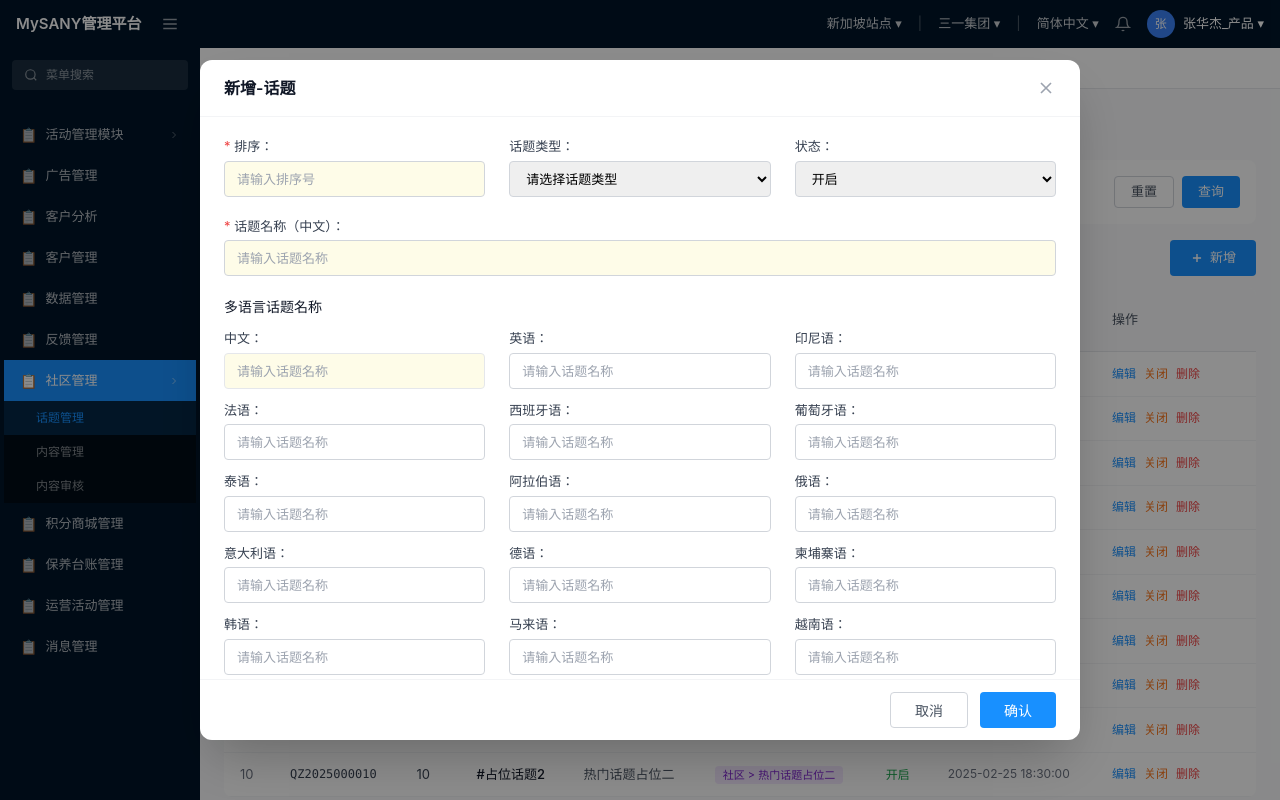
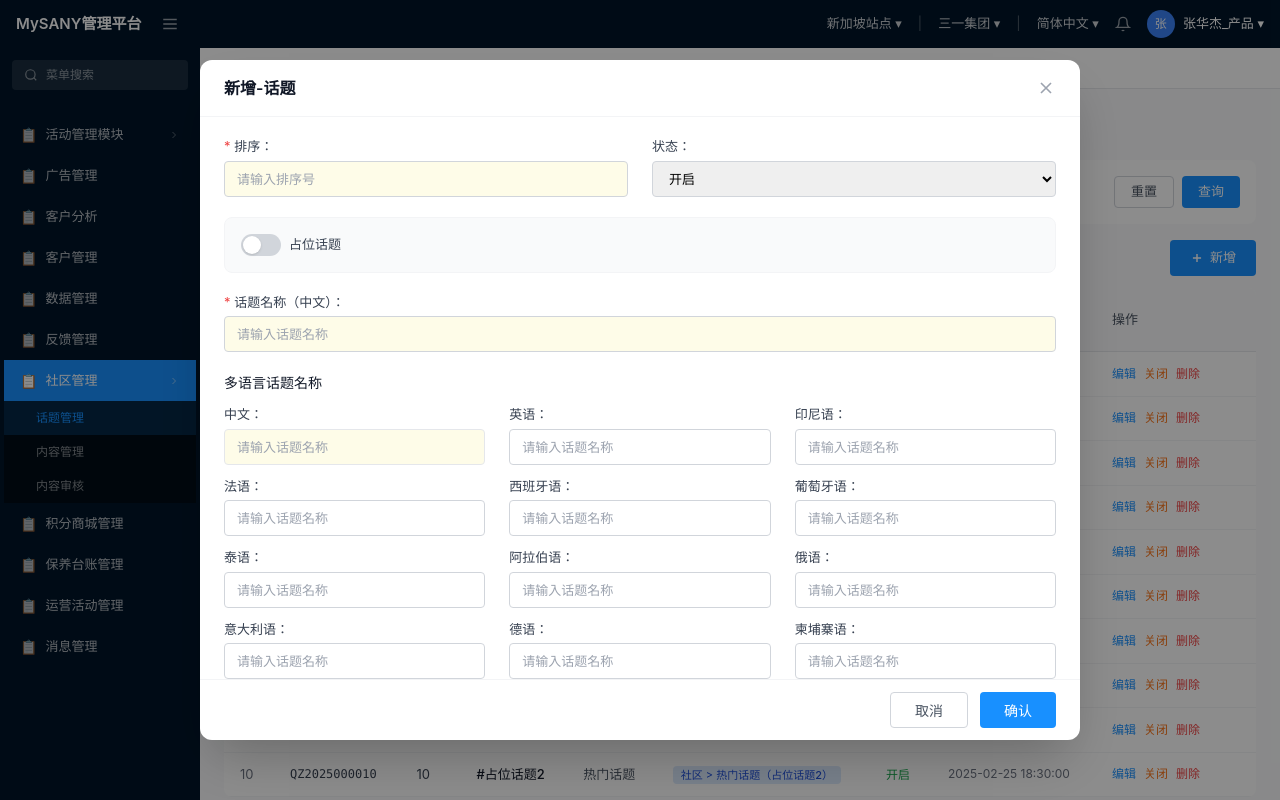
Before and after one commit to HuaJie-Git/SANY, a React (Vite) app: page /admin/topic in a window 1280 px wide. Both pictures are taken after a click on the button "新增". Built offline with nearby package versions, Linux system fonts and the light colour scheme.

Commit message:
feat(community): 完善话题关联与发布规则

```diff
--- a/src/admin/adminContent.js
+++ b/src/admin/adminContent.js
@@ -34,8 +34,6 @@ const initContentItems = () =>
       date: p.date,
       auditStatus: p.auditStatus || 'approved',
       auditHistory: [],
-      targetRegions: [], // 目标国区（空=全量可见）
-      targetRoles: [],  // 目标角色（空=全量可见）
       deleteStatus: '正常', // 正常 / 已删除
       deleteReason: '',
       deleteTime: '',
@@ -151,7 +149,7 @@ export const auditDeleteContent = (id, auditor, reason) => {
 };
 
 // 官方发布
-export const officialPublish = ({ title, content, topicId, type, image, duration, topicCode, targetRegions, targetRoles }) => {
+export const officialPublish = ({ title, content, topicId, type, image, duration, topicCode }) => {
   const topic = getTopicById(topicId);
   const newId = _nextContentId++;
   const newItem = {
@@ -165,8 +163,6 @@ export const officialPublish = ({ title, content, topicId, type, image, duration
     duration: duration || null, authorId: 'sany-official',
     date: new Date().toISOString().slice(0, 10),
     auditStatus: 'approved', auditHistory: [],
-    targetRegions: targetRegions || [],
-    targetRoles: targetRoles || [],
     deleteStatus: '正常', deleteReason: '', deleteTime: '', deleter: '',
   };
   _contentItems.unshift(newItem);
--- a/src/admin/adminTopics.js
+++ b/src/admin/adminTopics.js
@@ -1,33 +1,23 @@
 // ============================================================
 // 后台话题管理数据源 — 与社区前台 communityData 联动
+// 占位话题关联配置在话题弹窗内（话题.placeholder 字段），
+// 每个占位位同时只能关联一个开启中的话题，一对一
 // ============================================================
 import { topics as communityTopics } from '../components/ContentFeed/communityData';
 
-// 话题类型（仅三个值，类型即决定社区前台映射位置）
-export const TOPIC_TYPES = ['热门话题', '热门话题占位一', '热门话题占位二'];
+// 话题类型（仅普通热门话题）
+export const TOPIC_TYPES = ['热门话题'];
 
 // 类型 → 社区前台位置映射
 export const TYPE_TO_MAPPING = {
   '热门话题': '社区 > 热门话题',
-  '热门话题占位一': '社区 > 热门话题占位一',
-  '热门话题占位二': '社区 > 热门话题占位二',
 };
 
-// 类型 → APP 占位话题名称（用于与 communityData 联动）
-export const TYPE_TO_PLACEHOLDER = {
-  '热门话题占位一': '占位话题1',
-  '热门话题占位二': '占位话题2',
-};
+// 首页占位位（两个固定占位入口，由话题弹窗内开关单选关联）
+export const PLACEHOLDER_OPTIONS = ['占位话题1', '占位话题2'];
 
 // 为每个社区话题生成后台管理数据
 const generateAdminCode = (id) => `QZ2025${String(id).padStart(6, '0')}`;
-
-// 根据话题ID推断初始类型（与 communityData 对应）
-const inferType = (id) => {
-  if (id === 9) return '热门话题占位一';
-  if (id === 10) return '热门话题占位二';
-  return '热门话题';
-};
 
 const initAdminTopics = () =>
   communityTopics.map((t) => ({
@@ -35,8 +25,10 @@ const initAdminTopics = () =>
     code: generateAdminCode(t.id),
     sort: t.id,
     name: t.name,
-    type: inferType(t.id),
+    type: '热门话题',
     status: '开启',
+    // 演示数据：话题9/10 分别关联两个占位位
+    placeholder: t.id === 9 ? '占位话题1' : t.id === 10 ? '占位话题2' : null,
     createdAt: `2025-${String(12 - (t.id % 12)).padStart(2, '0')}-${String(15 + (t.id % 13)).padStart(2, '0')} ${String(8 + (t.id % 12)).padStart(2, '0')}:${String(10 + (t.id * 7) % 50).padStart(2, '0')}:00`,
   }));
 
@@ -77,7 +69,7 @@ export const deleteAdminTopic = (id) => {
   syncToCommunity();
 };
 
-// 切换状态
+// 切换状态（话题关闭时占位关联不生效但保留配置，重新开启时恢复）
 export const toggleTopicStatus = (id) => {
   const topic = _adminTopics.find((t) => t.id === id);
   if (!topic) return;
@@ -85,19 +77,36 @@ export const toggleTopicStatus = (id) => {
   syncToCommunity();
 };
 
-// ─── 校验：同一占位类型最多1个开启中话题 ───
-export const validatePlaceholderType = (type, excludeId = null) => {
-  if (!TYPE_TO_PLACEHOLDER[type]) return { valid: true };
-  const conflict = _adminTopics.find(
-    (t) => t.id !== excludeId && t.status === '开启' && t.type === type
+// ─── 占位话题关联 ───
+
+// 检查占位位是否被其他开启中话题占用（excludeTopicId 排除自身）
+export const checkPlaceholderOccupied = (placeholderKey, excludeTopicId = null) => {
+  if (!placeholderKey) return { conflict: false };
+  const occupant = _adminTopics.find(
+    (t) => t.id !== excludeTopicId && t.status === '开启' && t.placeholder === placeholderKey
   );
-  if (conflict) {
-    return {
-      valid: false,
-      message: `该占位类型已被话题"${conflict.name}"占用，同一占位最多绑定1个开启中话题`,
-    };
-  }
-  return { valid: true };
+  return occupant ? { conflict: true, occupant } : { conflict: false };
+};
+
+// 执行占位关联：当前话题关联该位；旧占用话题自动解除；一对一
+// 当前话题的新关联已由 addAdminTopic/updateAdminTopic 写入
+export const applyPlaceholder = (topicId, placeholderKey) => {
+  if (!placeholderKey) return;
+  // 解除其他开启中话题对该占位位的关联
+  _adminTopics.forEach((t) => {
+    if (t.id !== topicId && t.status === '开启' && t.placeholder === placeholderKey) {
+      t.placeholder = null;
+    }
+  });
+  syncToCommunity();
+};
+
+// 解除话题的占位关联（占位开关关闭时）
+export const clearPlaceholder = (topicId) => {
+  const topic = _adminTopics.find((t) => t.id === topicId);
+  if (!topic) return;
+  topic.placeholder = null;
+  syncToCommunity();
 };
 
 // ─── 同步到社区前台 ───
@@ -108,11 +117,10 @@ const syncToCommunity = () => {
       ct.name = at.name;
       ct.status = at.status;
       ct.adminType = at.type;
-      // 占位类型映射到 APP 占位话题
-      const placeholderName = TYPE_TO_PLACEHOLDER[at.type];
+      // 占位关联仅在话题开启时对前台生效（关闭时保留配置但不映射）
       ct.adminMapping = {
         community: true,
-        placeholder: placeholderName || null,
+        placeholder: at.status === '开启' ? at.placeholder || null : null,
       };
     }
   });
@@ -122,13 +130,13 @@ const syncToCommunity = () => {
 export const getCommunityTopics = () =>
   _adminTopics.filter((t) => t.status === '开启');
 
-// 获取占位映射（供APP替换占位话题使用）
+// 获取占位映射（供APP替换占位话题使用；仅开启中话题的关联生效）
 export const getPlaceholderMapping = () => {
   const result = {};
   _adminTopics
-    .filter((t) => t.status === '开启' && TYPE_TO_PLACEHOLDER[t.type])
+    .filter((t) => t.status === '开启' && t.placeholder)
     .forEach((t) => {
-      result[TYPE_TO_PLACEHOLDER[t.type]] = t.name;
+      result[t.placeholder] = t.name;
     });
   return result;
 };
--- a/src/components/CommunityPublish/CommunityPublish.jsx
+++ b/src/components/CommunityPublish/CommunityPublish.jsx
@@ -48,6 +48,11 @@ const FEEDBACK_COPY = {
     title: '请输入内容',
     description: '写一点内容再发布，让大家知道你想分享什么。',
     confirmText: '继续编辑',
+  },
+  missingTopic: {
+    title: '请选择话题',
+    description: '发布前请选择一个话题，方便大家找到你的分享。',
+    confirmText: '去选择',
   },
   dailyLimit: {
     title: '今日发布已达上限',
@@ -209,6 +214,10 @@ const CommunityPublish = ({ onClose }) => {
     }
     if (!content.trim()) {
       setFeedbackType('missingContent');
+      return;
+    }
+    if (!selectedTopic) {
+      setFeedbackType('missingTopic');
       return;
     }
     if (dailyPublishCount >= DAILY_PUBLISH_LIMIT) {
@@ -491,7 +500,9 @@ const CommunityPublish = ({ onClose }) => {
 
       {/* 选择话题 */}
       <div className="px-4 mb-4">
-        <div className="text-[14px] text-gray-500 mb-2">选择话题</div>
+        <div className="text-[14px] text-gray-500 mb-2">
+          选择话题 <span className="text-red-500" aria-label="必填">*</span>
+        </div>
         <div className="flex flex-wrap gap-2">
           {topics.map((topic) => (
             <div
--- a/src/pages/Admin/ContentAudit.jsx
+++ b/src/pages/Admin/ContentAudit.jsx
@@ -135,7 +135,7 @@ const ContentAudit = () => {
                 <div className="text-[14px] font-medium text-gray-900">作者信息</div>
                 <div className="grid grid-cols-2 gap-y-2 text-[13px]">
                   <div className="flex"><span className="w-[70px] text-gray-500 flex-shrink-0">昵称</span><span className="text-gray-900">{auditItem.senderName}</span></div>
-                  <div className="flex"><span className="w-[70px] text-gray-500 flex-shrink-0">用户编号</span><span className="text-gray-900 font-mono">{auditItem.authorId}</span></div>
+                  <div className="flex"><span className="w-[70px] text-gray-500 flex-shrink-0">ID</span><span className="text-gray-900 font-mono">{auditItem.authorId}</span></div>
                   <div className="flex"><span className="w-[70px] text-gray-500 flex-shrink-0">国区</span><span className="text-gray-900">中国</span></div>
                   <div className="flex"><span className="w-[70px] text-gray-500 flex-shrink-0">角色</span><span className="text-gray-900">机手</span></div>
                 </div>
--- a/src/pages/Admin/ContentManagement.jsx
+++ b/src/pages/Admin/ContentManagement.jsx
@@ -215,12 +215,6 @@ const ContentManagement = () => {
               <div className="flex"><span className="w-[80px] text-gray-500 flex-shrink-0">发送人</span><span className="text-gray-900">{detailItem.senderName}</span></div>
               <div className="flex"><span className="w-[80px] text-gray-500 flex-shrink-0">联系方式</span><span className="text-gray-900">{detailItem.contact}</span></div>
               <div className="flex"><span className="w-[80px] text-gray-500 flex-shrink-0">发送时间</span><span className="text-gray-900">{detailItem.date}</span></div>
-              {detailItem.targetRegions && detailItem.targetRegions.length > 0 && (
-                <div className="flex"><span className="w-[80px] text-gray-500 flex-shrink-0">目标国区</span><span className="text-gray-900">{detailItem.targetRegions.join('、')}</span></div>
-              )}
-              {detailItem.targetRoles && detailItem.targetRoles.length > 0 && (
-                <div className="flex"><span className="w-[80px] text-gray-500 flex-shrink-0">目标角色</span><span className="text-gray-900">{detailItem.targetRoles.join('、')}</span></div>
-              )}
               <hr className="border-gray-100" />
               <div className="text-[14px] font-medium text-gray-900">删除记录</div>
               <div className="flex"><span className="w-[80px] text-gray-500 flex-shrink-0">删除状态</span>
--- a/src/pages/Admin/TopicDialog.jsx
+++ b/src/pages/Admin/TopicDialog.jsx
@@ -1,9 +1,7 @@
 import React, { useState } from 'react';
 import {
-  TOPIC_TYPES,
-  TYPE_TO_MAPPING,
-  TYPE_TO_PLACEHOLDER,
-  validatePlaceholderType,
+  PLACEHOLDER_OPTIONS,
+  checkPlaceholderOccupied,
 } from '../../admin/adminTopics';
 
 const LANGUAGES = [
@@ -35,17 +33,21 @@ const TopicDialog = ({ topic, onSave, onClose }) => {
 
   const [form, setForm] = useState({
     sort: topic?.sort ?? '',
-    type: topic?.type ?? '',
+    type: topic?.type ?? '热门话题',
     status: topic?.status ?? '开启',
     name: topic?.name ?? '',
     i18n: topic?.i18n ?? Object.fromEntries(LANGUAGES.map((l) => [l.key, ''])),
   });
 
-  const [typeError, setTypeError] = useState('');
+  // 占位话题关联：开关 + 单选占位位
+  const [placeholderEnabled, setPlaceholderEnabled] = useState(!!topic?.placeholder);
+  const [placeholderKey, setPlaceholderKey] = useState(topic?.placeholder ?? '');
+  const [placeholderError, setPlaceholderError] = useState('');
+  // 确认更换弹窗：{ placeholderKey, occupant }
+  const [confirmDialog, setConfirmDialog] = useState(null);
 
   const updateField = (key, value) => {
     setForm((prev) => ({ ...prev, [key]: value }));
-    if (key === 'type') setTypeError('');
   };
 
   const updateI18n = (langKey, value) =>
@@ -54,27 +56,63 @@ const TopicDialog = ({ topic, onSave, onClose }) => {
       i18n: { ...prev.i18n, [langKey]: value },
     }));
 
+  // 当前话题名称（新增未保存时为空，用"当前话题"代称）
+  const currentTopicName = form.name.trim() || '当前话题';
+
+  // 占位开关：话题总状态关闭时禁止开启
+  const handlePlaceholderToggle = () => {
+    if (form.status === '关闭') return;
+    setPlaceholderError('');
+    if (placeholderEnabled) {
+      // 关闭开关 = 解除当前话题的占位关联
+      setPlaceholderEnabled(false);
+      setPlaceholderKey('');
+    } else {
+      setPlaceholderEnabled(true);
+    }
+  };
+
+  // 选择占位位：被其他开启中话题占用时弹出确认更换
+  const handlePlaceholderSelect = (key) => {
+    setPlaceholderError('');
+    const check = checkPlaceholderOccupied(key, topic?.id);
+    if (check.conflict) {
+      setConfirmDialog({ placeholderKey: key, occupant: check.occupant });
+      return;
+    }
+    setPlaceholderKey(key);
+  };
+
+  // 确认更换：立即绑定该占位位并保存（旧话题由数据层解除关联）
+  const handleConfirmSwitch = () => {
+    if (!confirmDialog) return;
+    const key = confirmDialog.placeholderKey;
+    setConfirmDialog(null);
+    setPlaceholderKey(key);
+    commit(key);
+  };
+
   const handleSave = () => {
-    // 校验占位类型冲突
-    if (TYPE_TO_PLACEHOLDER[form.type]) {
-      const check = validatePlaceholderType(form.type, topic?.id);
-      if (!check.valid) {
-        setTypeError(check.message);
+    let placeholder = null;
+    if (placeholderEnabled) {
+      if (!placeholderKey) {
+        setPlaceholderError('请选择要关联的占位话题');
         return;
       }
+      placeholder = placeholderKey;
     }
+    commit(placeholder);
+  };
 
+  const commit = (placeholder) => {
     const finalI18n = { ...form.i18n, zh: form.name };
-
     onSave({
       ...form,
       sort: Number(form.sort) || 0,
       i18n: finalI18n,
+      placeholder,
     });
   };
-
-  // 当前类型对应的映射位置
-  const currentMapping = TYPE_TO_MAPPING[form.type];
 
   return (
     <div className="fixed inset-0 z-[100] flex items-center justify-center bg-black/45" onClick={onClose}>
@@ -96,8 +134,8 @@ const TopicDialog = ({ topic, onSave, onClose }) => {
 
         {/* 内容 */}
         <div className="flex-1 overflow-y-auto px-6 py-5">
-          {/* 基础信息 - 三列布局 */}
-          <div className="grid grid-cols-3 gap-x-6 gap-y-4 mb-5">
+          {/* 基础信息 - 两列布局（话题类型由系统固定为热门话题，无需配置） */}
+          <div className="grid grid-cols-2 gap-x-6 gap-y-4 mb-5">
             {/* 排序 */}
             <div>
               <label className="block text-[13px] text-gray-700 mb-1">
@@ -110,23 +148,6 @@ const TopicDialog = ({ topic, onSave, onClose }) => {
                 className="w-full h-9 px-3 border border-gray-300 rounded text-[13px] focus:outline-none focus:border-[#1890ff] bg-yellow-50"
                 placeholder="请输入排序号"
               />
-            </div>
-            {/* 话题类型 */}
-            <div>
-              <label className="block text-[13px] text-gray-700 mb-1">话题类型：</label>
-              <select
-                value={form.type}
-                onChange={(e) => updateField('type', e.target.value)}
-                className="w-full h-9 px-3 border border-gray-300 rounded text-[13px] focus:outline-none focus:border-[#1890ff]"
-              >
-                <option value="">请选择话题类型</option>
-                {TOPIC_TYPES.map((t) => (
-                  <option key={t} value={t}>{t}</option>
-                ))}
-              </select>
-              {typeError && (
-                <div className="text-[12px] text-red-500 mt-1">{typeError}</div>
-              )}
             </div>
             {/* 状态 */}
             <div>
@@ -142,20 +163,55 @@ const TopicDialog = ({ topic, onSave, onClose }) => {
             </div>
           </div>
 
-          {/* 社区前台位置提示（由类型自动决定） */}
-          {currentMapping && (
-            <div className="mb-5 p-3 bg-blue-50 rounded-lg border border-blue-100 flex items-center gap-2">
-              <svg width="16" height="16" viewBox="0 0 24 24" fill="none" stroke="#1890ff" strokeWidth="2" className="flex-shrink-0">
-                <circle cx="12" cy="12" r="10"/><path d="M12 16v-4M12 8h.01"/>
-              </svg>
-              <span className="text-[13px] text-blue-700">
-                社区前台位置：<span className="font-medium">{currentMapping}</span>
-                {TYPE_TO_PLACEHOLDER[form.type] && (
-                  <span className="text-blue-500 ml-1">（映射 APP 占位入口：{TYPE_TO_PLACEHOLDER[form.type]}）</span>
+          {/* 占位话题关联 */}
+          <div className={`mb-5 rounded-lg border p-4 ${form.status === '关闭' ? 'bg-gray-50 border-gray-200' : 'bg-gray-50 border-gray-100'}`}>
+            <div className="flex items-center gap-2">
+              <button
+                type="button"
+                role="switch"
+                aria-checked={placeholderEnabled}
+                aria-label={placeholderEnabled ? '关闭占位话题关联' : '开启占位话题关联'}
+                onClick={handlePlaceholderToggle}
+                className={`relative w-[40px] h-[22px] rounded-full transition-colors flex-shrink-0 ${placeholderEnabled ? 'bg-[#52c41a]' : 'bg-gray-300'} ${form.status === '关闭' ? 'cursor-not-allowed opacity-50' : 'cursor-pointer'}`}
+              >
+                <span className={`absolute top-[2px] w-[18px] h-[18px] bg-white rounded-full shadow transition-all ${placeholderEnabled ? 'left-[20px]' : 'left-[2px]'}`} />
+              </button>
+              <span className="text-[13px] text-gray-700 font-medium">占位话题</span>
+              {placeholderEnabled && (
+                <span className="text-[12px] text-green-600">已开启</span>
+              )}
+              {form.status === '关闭' && (
+                <span className="text-[12px] text-orange-500">话题关闭状态下不可关联占位话题，开启话题后可设置</span>
+              )}
+            </div>
+            {placeholderEnabled && (
+              <div className="flex items-center gap-6 pl-[52px] mt-3">
+                {PLACEHOLDER_OPTIONS.map((key) => (
+                  <label
+                    key={key}
+                    className={`flex items-center gap-1.5 ${form.status === '关闭' ? 'cursor-not-allowed opacity-50' : 'cursor-pointer'}`}
+                  >
+                    <input
+                      type="radio"
+                      name="placeholder"
+                      value={key}
+                      checked={placeholderKey === key}
+                      disabled={form.status === '关闭'}
+                      onChange={() => handlePlaceholderSelect(key)}
+                      className="w-3.5 h-3.5 accent-[#1890ff] disabled:cursor-not-allowed"
+                    />
+                    <span className="text-[13px] text-gray-600">{key}</span>
+                  </label>
+                ))}
+                {placeholderKey && (
+                  <span className="text-[12px] text-blue-600 flex-shrink-0">已关联占位入口：{placeholderKey}</span>
                 )}
-              </span>
-            </div>
-          )}
+                {placeholderError && (
+                  <span className="text-[12px] text-red-500">{placeholderError}</span>
+                )}
+              </div>
+            )}
+          </div>
 
           {/* 中文话题名称 */}
           <div className="mb-5">
@@ -220,6 +276,49 @@ const TopicDialog = ({ topic, onSave, onClose }) => {
           </button>
         </div>
       </div>
+
+      {/* ─── 占位话题更换确认弹窗 ─── */}
+      {confirmDialog && (
+        <div className="fixed inset-0 z-[200] flex items-center justify-center bg-black/45" onClick={() => setConfirmDialog(null)}>
+          <div className="bg-white rounded-xl w-[440px] shadow-2xl" onClick={(e) => e.stopPropagation()}>
+            <div className="px-6 py-4 border-b border-gray-100 flex items-center justify-between">
+              <h3 className="text-[16px] font-semibold text-gray-900">占位话题更换确认</h3>
+              <button className="text-gray-400 hover:text-gray-600" onClick={() => setConfirmDialog(null)}>
+                <svg width="20" height="20" viewBox="0 0 24 24" fill="none" stroke="currentColor" strokeWidth="2"><path d="M18 6L6 18M6 6l12 12"/></svg>
+              </button>
+            </div>
+            <div className="px-6 py-5 space-y-3 text-[13px] leading-relaxed">
+              <div className="text-gray-700">
+                「{confirmDialog.placeholderKey}」当前已关联话题「
+                <span className="text-gray-900 font-medium">#{confirmDialog.occupant.name}</span>
+                」。
+              </div>
+              <div className="text-gray-700">
+                确认更换后：话题「<span className="text-gray-900 font-medium">#{currentTopicName}</span>」将关联「{confirmDialog.placeholderKey}」，
+                原关联话题「<span className="text-gray-900 font-medium">#{confirmDialog.occupant.name}</span>」将自动解除该占位关联；
+                {placeholderKey && placeholderKey !== confirmDialog.placeholderKey && (
+                  <span>当前话题此前关联的「{placeholderKey}」也将一并解除；</span>
+                )}
+                每个占位位始终只关联一个开启中话题。
+              </div>
+            </div>
+            <div className="px-6 py-3 border-t border-gray-100 flex items-center justify-end gap-3">
+              <button
+                className="h-9 px-6 border border-gray-300 rounded text-[14px] text-gray-600 hover:bg-gray-50"
+                onClick={() => setConfirmDialog(null)}
+              >
+                取消
+              </button>
+              <button
+                className="h-9 px-6 bg-[#1890ff] text-white rounded text-[14px] font-medium hover:bg-[#40a9ff]"
+                onClick={handleConfirmSwitch}
+              >
+                确认更换
+              </button>
+            </div>
+          </div>
+        </div>
+      )}
     </div>
   );
 };
--- a/src/pages/Admin/TopicManagement.jsx
+++ b/src/pages/Admin/TopicManagement.jsx
@@ -7,6 +7,7 @@ import {
   toggleTopicStatus,
   TOPIC_TYPES,
   TYPE_TO_MAPPING,
+  applyPlaceholder,
 } from '../../admin/adminTopics';
 import TopicDialog from './TopicDialog';
 
@@ -36,10 +37,16 @@ const TopicManagement = () => {
   };
 
   const handleSave = (topicData) => {
+    let saved;
     if (editingTopic) {
       updateAdminTopic(editingTopic.id, topicData);
+      saved = { id: editingTopic.id };
     } else {
-      addAdminTopic(topicData);
+      saved = addAdminTopic(topicData);
+    }
+    // 占位关联：解除旧占用话题，保持一对一（当前话题关联已在保存时写入）
+    if (topicData.placeholder && saved) {
+      applyPlaceholder(saved.id, topicData.placeholder);
     }
     refresh();
     setDialogOpen(false);
@@ -60,8 +67,6 @@ const TopicManagement = () => {
   // 映射标签颜色
   const getMappingColor = (type) => {
     if (type === '热门话题') return 'bg-blue-100 text-blue-700';
-    if (type === '热门话题占位一') return 'bg-orange-100 text-orange-700';
-    if (type === '热门话题占位二') return 'bg-purple-100 text-purple-700';
     return 'bg-gray-100 text-gray-600';
   };
 
@@ -139,6 +144,11 @@ const TopicManagement = () => {
                 <td className="px-4 py-3">
                   <span className={`text-[11px] px-2 py-0.5 rounded ${getMappingColor(topic.type)}`}>
                     {TYPE_TO_MAPPING[topic.type] || '—'}
+                    {topic.placeholder && (
+                      <span className={topic.status === '开启' ? 'font-medium' : 'text-orange-500'}>
+                        （{topic.placeholder}{topic.status === '关闭' ? '·未生效' : ''}）
+                      </span>
+                    )}
                   </span>
                 </td>
                 <td className="px-4 py-3">
```
Also changed, not shown: src/pages/Admin/OfficialPublishDialog.jsx (+0 -48 lines).
